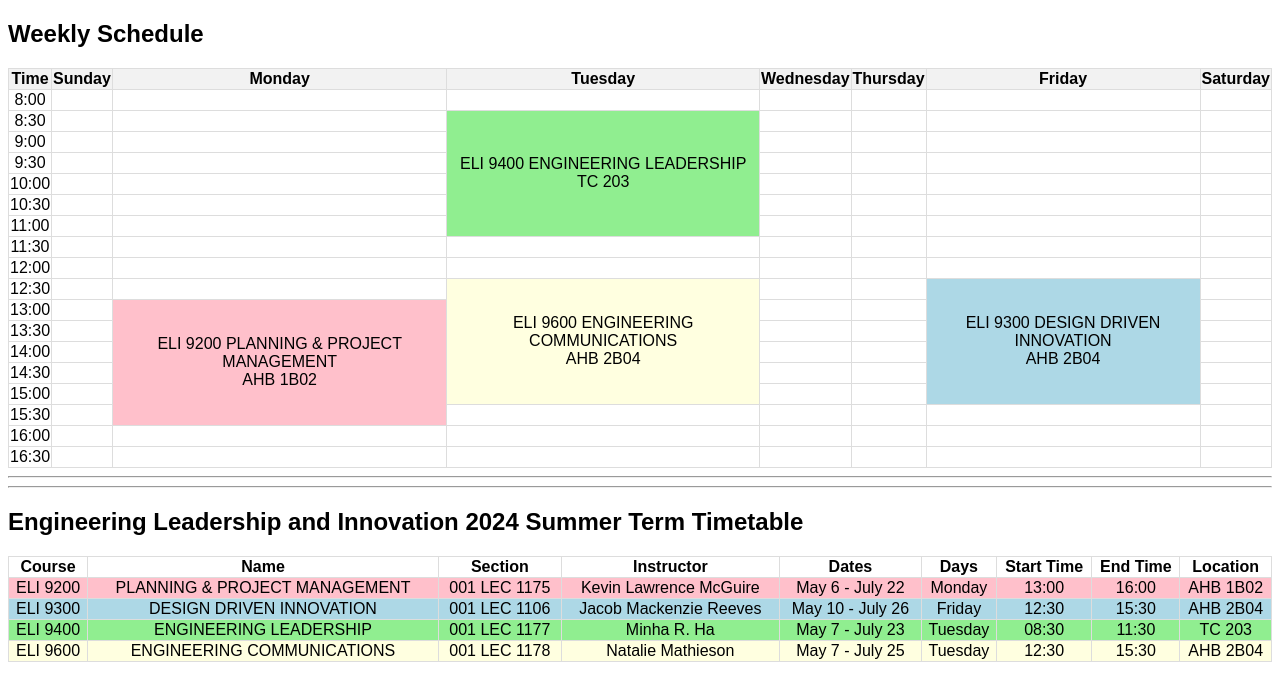
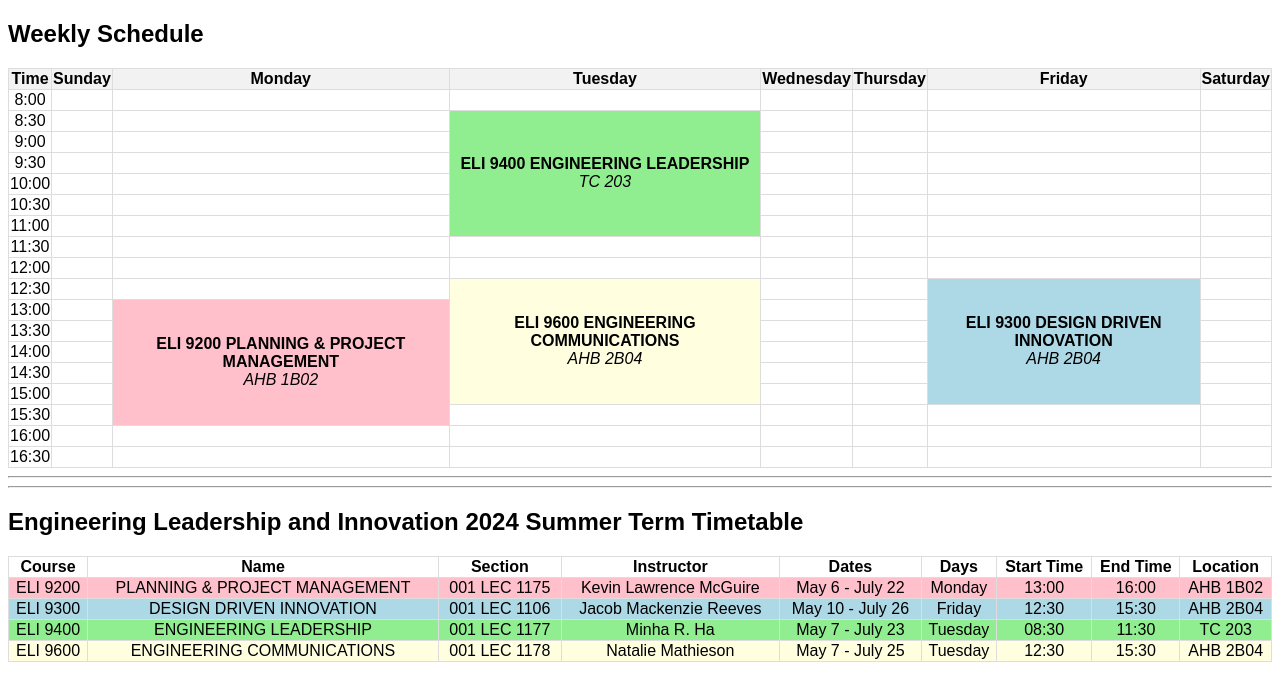
Before and after one commit to fwSara95h/SummerSchedule, a plain HTML site: page index.html in a window 1280 px wide. Drawn offline with Linux system fonts and the light colour scheme.

Commit message:
Update index.html

```diff
--- a/index.html
+++ b/index.html
@@ -32,7 +32,7 @@
     <th>Saturday</th>
   </tr>
 <tr><td>8:00</td><td></td><td></td><td></td><td></td><td></td><td></td><td></td></tr>
-<tr><td>8:30</td><td></td><td></td><td rowspan='6' class='ELI9400'>ELI 9400 ENGINEERING LEADERSHIP<br>TC 203</td><td></td><td></td><td></td><td></td></tr>
+<tr><td>8:30</td><td></td><td></td><td rowspan='6' class='ELI9400'><b>ELI 9400 ENGINEERING LEADERSHIP</b><br><i>TC 203</i></td><td></td><td></td><td></td><td></td></tr>
 <tr><td>9:00</td><td></td><td></td><td></td><td></td><td></td><td></td></tr>
 <tr><td>9:30</td><td></td><td></td><td></td><td></td><td></td><td></td></tr>
 <tr><td>10:00</td><td></td><td></td><td></td><td></td><td></td><td></td></tr>
@@ -40,8 +40,8 @@
 <tr><td>11:00</td><td></td><td></td><td></td><td></td><td></td><td></td></tr>
 <tr><td>11:30</td><td></td><td></td><td></td><td></td><td></td><td></td><td></td></tr>
 <tr><td>12:00</td><td></td><td></td><td></td><td></td><td></td><td></td><td></td></tr>
-<tr><td>12:30</td><td></td><td></td><td rowspan='6' class='ELI9600'>ELI 9600 ENGINEERING COMMUNICATIONS<br>AHB 2B04</td><td></td><td></td><td rowspan='6' class='ELI9300'>ELI 9300 DESIGN DRIVEN INNOVATION<br>AHB 2B04</td><td></td></tr>
-<tr><td>13:00</td><td></td><td rowspan='6' class='ELI9200'>ELI 9200 PLANNING & PROJECT MANAGEMENT<br>AHB 1B02</td><td></td><td></td><td></td></tr>
+<tr><td>12:30</td><td></td><td></td><td rowspan='6' class='ELI9600'><b>ELI 9600 ENGINEERING COMMUNICATIONS</b><br><i>AHB 2B04</i></td><td></td><td></td><td rowspan='6' class='ELI9300'><b>ELI 9300 DESIGN DRIVEN INNOVATION</b><br><i>AHB 2B04</i></td><td></td></tr>
+<tr><td>13:00</td><td></td><td rowspan='6' class='ELI9200'><b>ELI 9200 PLANNING & PROJECT MANAGEMENT</b><br><i>AHB 1B02</i></td><td></td><td></td><td></td></tr>
 <tr><td>13:30</td><td></td><td></td><td></td><td></td></tr>
 <tr><td>14:00</td><td></td><td></td><td></td><td></td></tr>
 <tr><td>14:30</td><td></td><td></td><td></td><td></td></tr>
```
